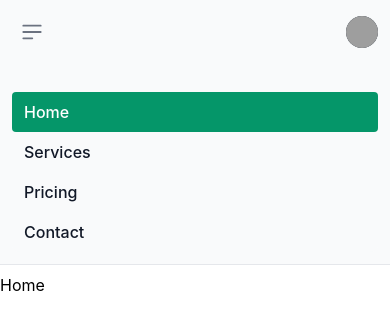
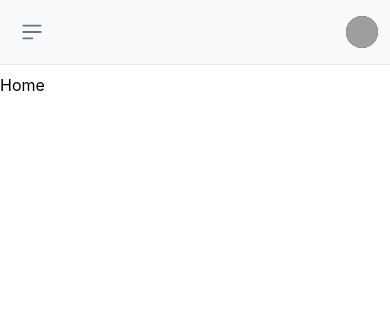
Before and after one commit to Warith08158/Blog_React, a React (Vite) app: page / in a window 390 px wide. Shown: the top 330 px of the page. Built offline with nearby package versions, Linux system fonts and the light colour scheme; grey boxes are pictures that could not be loaded.

Commit message:
added hamburger feature

```diff
--- a/src/components/Navbar.jsx
+++ b/src/components/Navbar.jsx
@@ -4,10 +4,6 @@ import Logo from "./Logo";
 const Navbar = () => {
   const [openMenu, setOpenMenu] = useState(false);
   const [loading, setLoading] = useState(true);
-
-  const hamburgerClick = () => {
-    setOpenMenu(true);
-  };
 
   const handleImageLoad = () => {
     setLoading(false);
@@ -23,7 +19,7 @@ const Navbar = () => {
               aria-controls="logo-sidebar"
               type="button"
               className="inline-flex items-center p-2 text-sm text-gray-500 rounded-lg sm:hidden hover:bg-gray-100 focus:outline-none focus:ring-2 focus:ring-gray-200 dark:text-gray-400 dark:hover:bg-gray-700 dark:focus:ring-gray-600"
-              onClick={hamburgerClick}
+              onClick={() => setOpenMenu((prev) => !prev)}
             >
               <span className="sr-only">Open sidebar</span>
               <svg
@@ -71,7 +67,8 @@ const Navbar = () => {
         </div>
       </div>
 
-      <div className="sm:hidden" id="navbar-hamburger">
+      {openMenu && (
+        <div className="sm:hidden sticky top-0" id="navbar-hamburger">
           <div className="px-3 py-3 lg:px-5 lg:pl-3 max-w-[1280px] mx-auto">
             <ul className="flex flex-col font-medium mt-4 rounded-lg bg-gray-50 dark:bg-gray-800 dark:border-gray-700">
               <li>
@@ -110,6 +107,7 @@ const Navbar = () => {
             </ul>
           </div>
         </div>
+      )}
     </nav>
   );
 };
```
Lines whose indentation alone changed are shown as unchanged.
